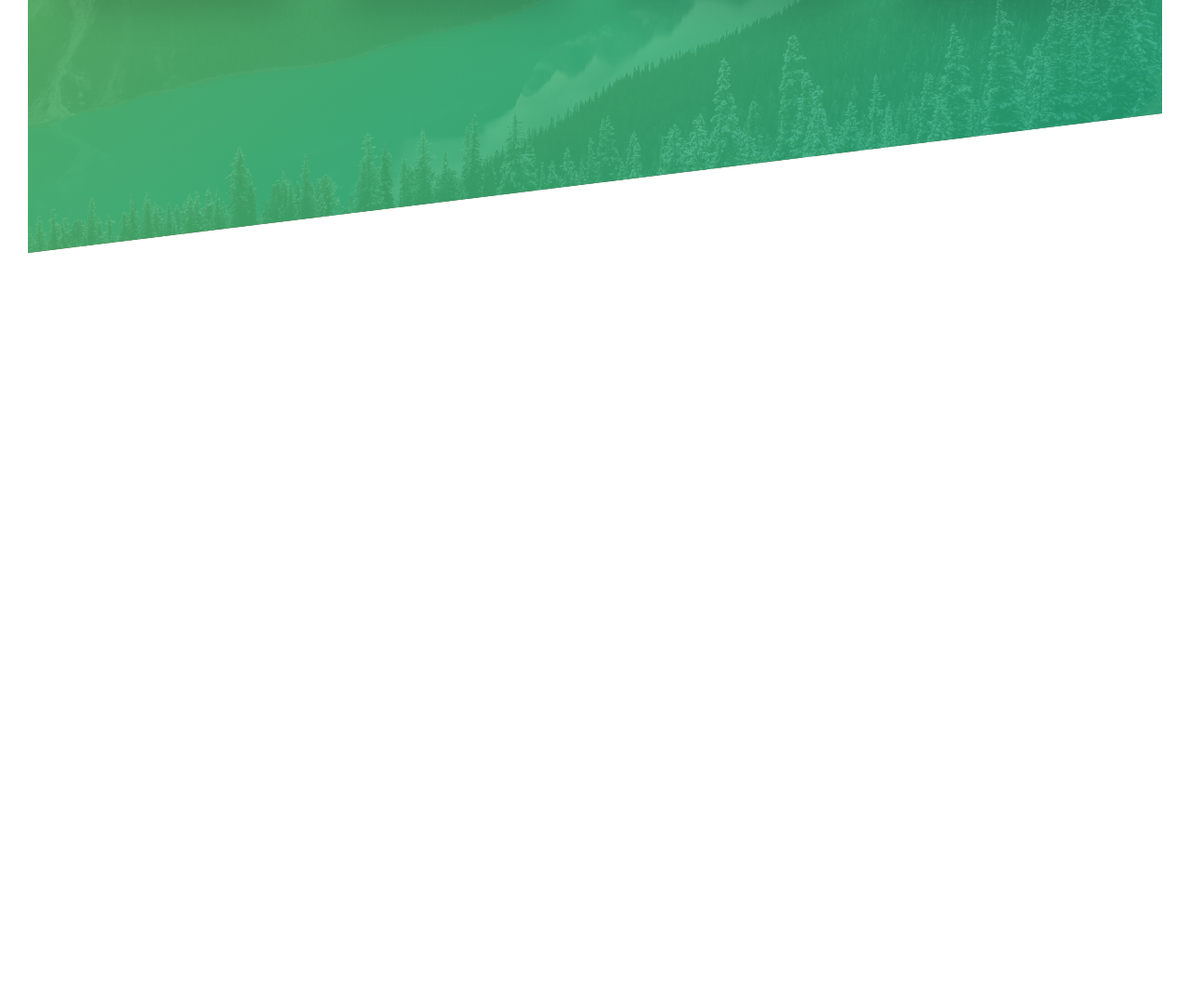
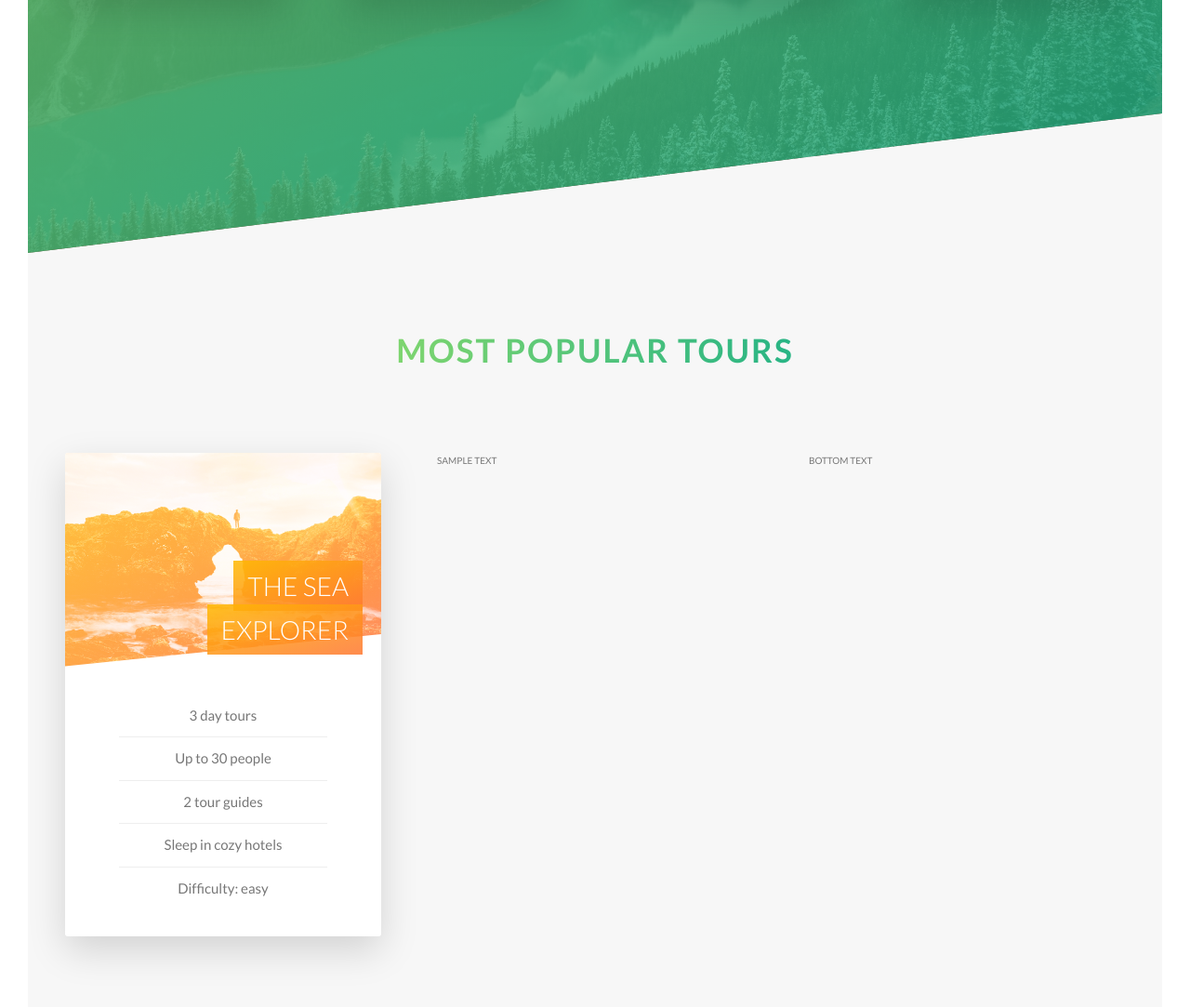
Before and after one commit to matthewgstillman/advanded-sass-css, a website: page index.html in a window 1280 px wide. Shown: the part 1959-3042 px from the top of the page at 93% size. Before the commit the page ends 2231 px from the top, so only its background shows below. Drawn offline with Linux system fonts and the light colour scheme.

Commit message:
latest commit

```diff
--- a/index.html
+++ b/index.html
@@ -139,6 +139,45 @@
           </div>
         </div>
       </section>
+
+      <section class="section-tours">
+        <div class="u-center-text u-margin-bottom-big">
+          <h2 class="heading-secondary">Most popular tours</h2>
+        </div>
+
+        <div class="row">
+          <div class="col-1-of-3">
+            <div class="card">
+              <div class="card__side card__side--front">
+                <div class="card__picture card__picture--1">&nbsp;</div>
+                <h4 class="card__heading">
+                  <span class="card__heading-span card__heading-span--1"
+                    >The Sea Explorer</span
+                  >
+                </h4>
+                <div class="card__details">
+                  <ul>
+                    <li>3 day tours</li>
+                    <li>Up to 30 people</li>
+                    <li>2 tour guides</li>
+                    <li>Sleep in cozy hotels</li>
+                    <li>Difficulty: easy</li>
+                  </ul>
+                </div>
+              </div>
+              <div class="card__side card__side--back card__side--back-1">
+                BACK TEXT
+              </div>
+            </div>
+          </div>
+          <div class="col-1-of-3">
+            <div class="card">SAMPLE TEXT</div>
+          </div>
+          <div class="col-1-of-3">
+            <div class="card">BOTTOM TEXT</div>
+          </div>
+        </div>
+      </section>
     </main>
 
     <!-- <section class="grid-test">
--- a/sass/abstracts/_variables.scss
+++ b/sass/abstracts/_variables.scss
@@ -3,7 +3,15 @@ $color-primary: #55c57a;
 $color-primary-light: #7ed56f;
 $color-primary-dark: #28b485;
 
+$color-secondary-light: #ffb900;
+$color-secondary-dark: #ff7730;
+
+$color-tertiary-light: #2998ff;
+$color-tertiary-light: #5643fa;
+
 $color-grey-light-1: #f7f7f7;
+$color-grey-light-2: #eeeeee;
+
 
 $color-grey-dark: #777777;
 $color-white: #ffffff;
--- /dev/null
+++ b/sass/components/_card.scss
@@ -0,0 +1,107 @@
+.card{
+    //Functionality
+    perspective: 150rem;
+    -moz-perspective: 150rem;
+    position: relative;
+    height: 52rem;
+
+    &__side{
+        height: 52rem;
+        transition: all .8s ease;
+        position: absolute;
+        top: 0;
+        left: 0;
+        width: 100%;
+        backface-visibility: hidden;
+        border-radius: 3px;
+        overflow: hidden;
+        box-shadow: 0 1.5rem 4rem rgba($color-black, .15);
+
+        &--front{
+            background-color: $color-white;
+        }
+
+        &--back{
+            background-color: #00471B;
+            transform: rotateY(180deg);
+
+            &-1{
+                background-image: linear-gradient( to right bottom, $color-secondary-light, $color-secondary-dark);
+            }
+        }
+    }
+
+    &:hover &__side--front{
+        transform: rotateY(-180deg);
+    }
+
+    &:hover &__side--back{
+        transform: rotateY(0deg);
+    }
+
+    //Front side styling
+    &__picture{
+        background-size: cover;
+        height: 23rem;
+        background-blend-mode: screen;
+        -webkit-clip-path: polygon(0 0, 100% 0, 100% 85%, 0 100%);
+        clip-path: polygon(0 0, 100% 0, 100% 85%, 0 100%);
+
+        &--1{
+            background-image: linear-gradient( to right bottom, $color-secondary-light, $color-secondary-dark), url(../img/nat-5.jpg);
+        }
+
+        &--2{
+            background-image: url(../img/nat-5.jpg);
+        }
+
+        &--3{
+            background-image: url(../img/nat-5.jpg);
+        }
+
+    }
+
+    &__heading{
+        font-size: 2.8rem;
+        font-weight: 300;
+        text-transform: uppercase;
+        text-align: right;
+        color: $color-white;
+        position: absolute;
+        top: 12rem;
+        right: 2rem;
+        width: 75%;
+    }
+
+    &__heading-span{
+        padding: 1rem 1.5rem;
+        -webkit-box-decoration-break: clone;
+        box-decoration-break: clone;
+        &--1{
+            background-image: linear-gradient(to right bottom,
+            rgba($color-secondary-light, .85),
+            rgba($color-secondary-dark, .85));
+        }
+
+    }
+
+    &__details{
+        padding: 3rem;
+
+        ul{
+            list-style: none;
+            width: 80%;
+            margin: 0 auto;
+
+            li{
+                text-align: center;
+                font-size: 1.5rem;
+                padding: 1rem;
+
+                &:not(:last-child){
+                    border-bottom: 1px solid $color-grey-light-2;
+                }
+            }
+        }
+    }
+}
--- a/sass/layout/_header.scss
+++ b/sass/layout/_header.scss
@@ -9,6 +9,7 @@
     background-size: cover;
     background-position: top;
     position: relative;
+    -webkit-clip-path: polygon(0 0, 100% 0, 100% 75vh, 0 100%);
     clip-path: polygon(0 0, 100% 0, 100% 75vh, 0 100%);
 
     &__logo-box{
--- a/sass/main.scss
+++ b/sass/main.scss
@@ -8,6 +8,7 @@
 @import "base/utilities";
 
 @import "components/button";
+@import "components/card";
 @import "components/composition";
 @import "components/feature_box";
 
--- a/sass/pages/_home.scss
+++ b/sass/pages/_home.scss
@@ -20,3 +20,9 @@
         transform: skewY(7deg);
     }
 }
+
+.section-tours{
+    background-color: $color-grey-light-1;
+    padding: 25rem 0 50rem 0;
+    margin-top: -10rem;
+}
```
Also changed, not shown: css/style.css, sass/main.css, 1 other file.
